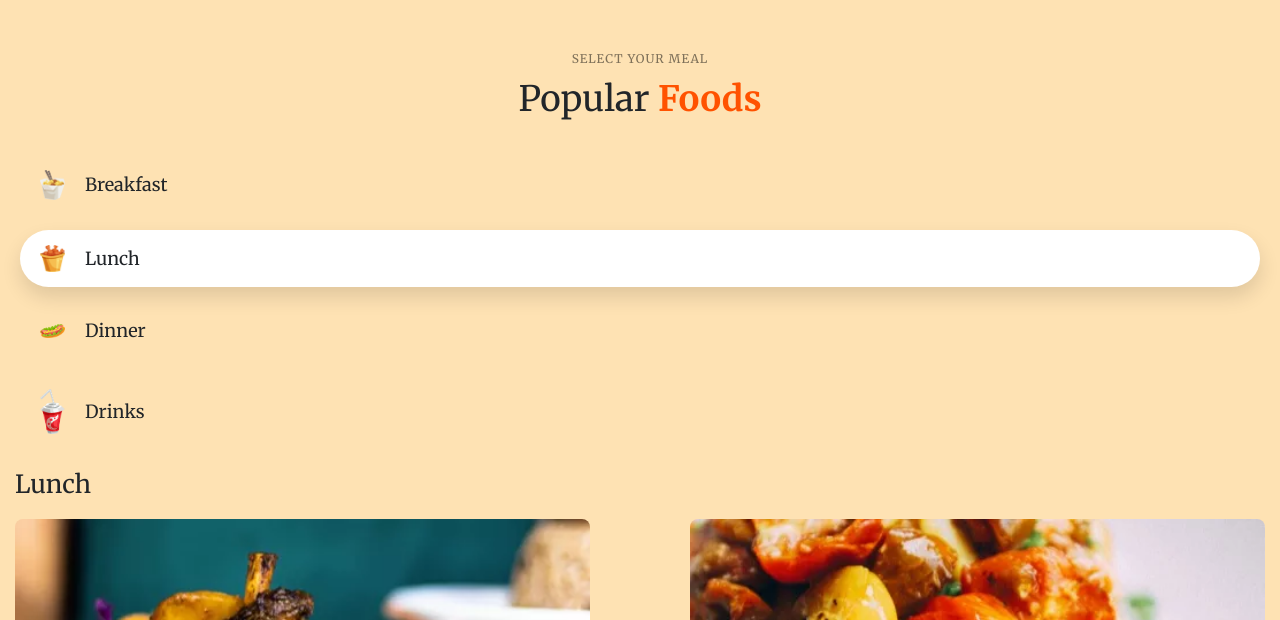
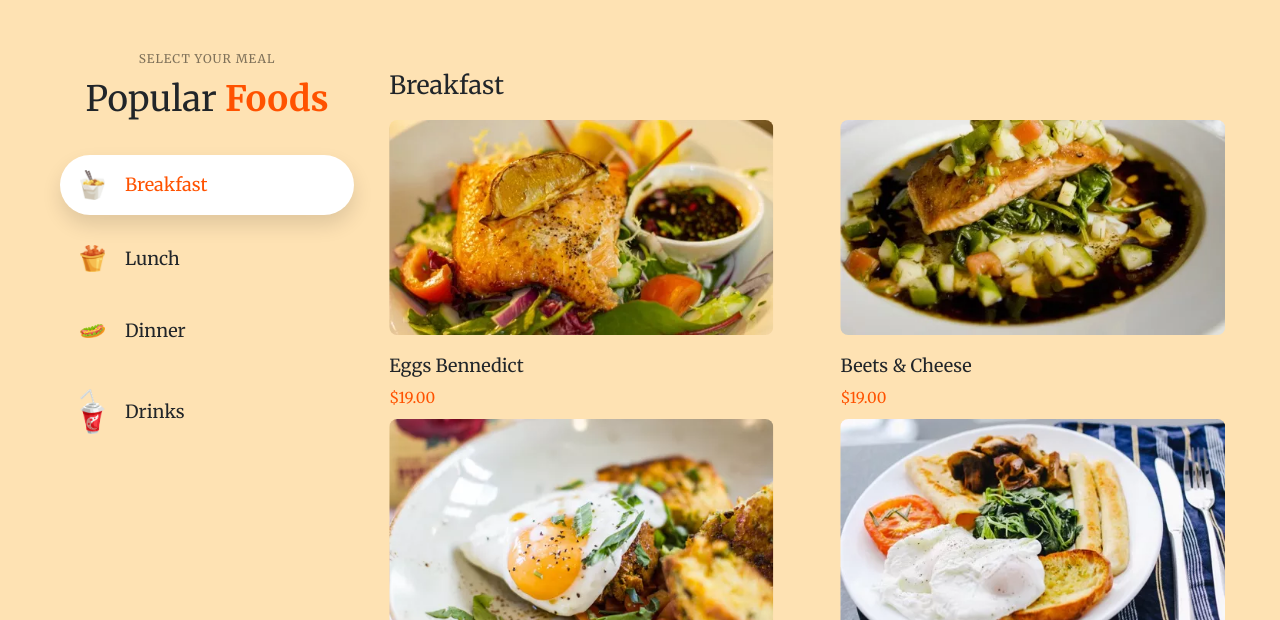
Before and after one commit to playitsafe/cafe_website, a website with bundled scripts: page src/index.html in a window 1280 px wide. Shown: the part 800-1420 px from the top of the page. Built offline with nearby package versions, Linux system fonts and the light colour scheme; a web font is replaced by a local one.

Commit message:
feat: menu slider formatted

```diff
--- a/src/index.html
+++ b/src/index.html
@@ -102,7 +102,8 @@
         <a href="#menu"><i class="fas fa-angle-down"></i></a>
       </div>
     </section>
-    <section id="menu" class="menu">
+    <section id="menu" class="menu__wrapper">
+      <div class="menu">
         <div class="menu__control">
           <div class="menu__control__header">
             <p>SELECT YOUR MEAL</p>
@@ -267,6 +268,7 @@
             </li>
           </ul>
         </div>
+      </div>
     </section>
     <section id="popular" class="popular">
       Lorem ipsum dolor sit amet consectetur adipisicing elit. Recusandae molestias labore iusto aliquam quae quidem facilis totam adipisci maxime. Quo ea reiciendis dolor praesentium placeat ex nobis accusantium quis impedit.
--- a/src/js/slider.js
+++ b/src/js/slider.js
@@ -20,7 +20,7 @@ export default function () {
     controls: false,
     nav: false,
     autoplay: true,
-    autoplayTimeout: 4000,
+    autoplayTimeout: 6000,
     autoplayHoverPause: true,
     autoplayButton: false,
     autoplayButtonOutput: false
--- a/src/style/abstract/_mixin.scss
+++ b/src/style/abstract/_mixin.scss
@@ -6,6 +6,10 @@
 
   @if $breakpoint == medium_screen {
     @media (min-width: 576px) { @content };
+  }
+
+  @if $breakpoint == tab_screen {
+    @media (min-width: 900px) { @content };
   }
 
   @if $breakpoint == large_screen {
--- a/src/style/layout/_home.scss
+++ b/src/style/layout/_home.scss
@@ -37,21 +37,21 @@
       &__subtitle {
         font-size: 1.2rem;
         letter-spacing: .1rem;
-        animation: fadeInUp .8s;
+        animation: fadeInUp 1s;
       }
 
       &__title {
         font-size: 4.6rem;
         font-weight: 700;
         text-shadow: 0.1rem 0.1rem 2rem black;
-        animation: fadeInUp .8s;
+        animation: fadeInUp 1s;
       }
 
       &__desc {
         font-size: 1.8rem;
         margin-top: 4rem;
         text-shadow: 0.1rem 0.1rem 2rem black;
-        animation: fadeInUp .8s;
+        animation: fadeInUp 1s;
       }
 
       &__btn {
@@ -59,7 +59,7 @@
         @extend %font-body;
         font-weight: 900;
         font-size: 1.6rem;
-        animation: fadeInUp .8s;
+        animation: fadeInUp 1s;
       }
     }
 
--- a/src/style/layout/_menu.scss
+++ b/src/style/layout/_menu.scss
@@ -1,14 +1,19 @@
 @import '../abstract/variables';
+@import '../abstract/mixin';
+
+.menu__wrapper {
+  background: $theme-secondary;
 
   .menu {
-  background: $theme-secondary;
     padding: 5rem 0;
+    margin: 0 auto;
     &__control {
       display: flex;
       flex-direction: column;
       align-items: center;
 
       &__header {
+        width: 100%;
         p {
           font-size: 1.2rem;
           color: rgba(0,0,0,.5);
@@ -18,6 +23,7 @@
 
         h2 {
           font-size: 3.5rem;
+          text-align: center;
           span {
             color: $theme-primary;
             font-weight: 700;
@@ -43,6 +49,7 @@
             background: #fff;
             border-radius: 3rem;
             box-shadow: .05rem 1rem 2rem rgba(0, 0, 0, 0.123);
+            color: $theme-primary;
           }
           img {
             width: 2.5rem;
@@ -85,11 +92,13 @@
               }
 
               &__title {
-
+                margin: 2rem 0 1rem 0;
+                font-size: 1.8rem;
               }
 
               &__price {
                 color: $theme-primary;
+                font-size: 1.5rem;
               }
 
             }
@@ -97,4 +106,18 @@
         }
       }
     }
+
+    @include respond(tab_screen) {
+      display: flex;
+      max-width: 120rem;
+
+      &__control {
+        flex: .8;
       }
+
+      &__display {
+        flex: 2;
+      }
+    }
+  }
+}
```
Lines whose indentation alone changed are shown as unchanged.
